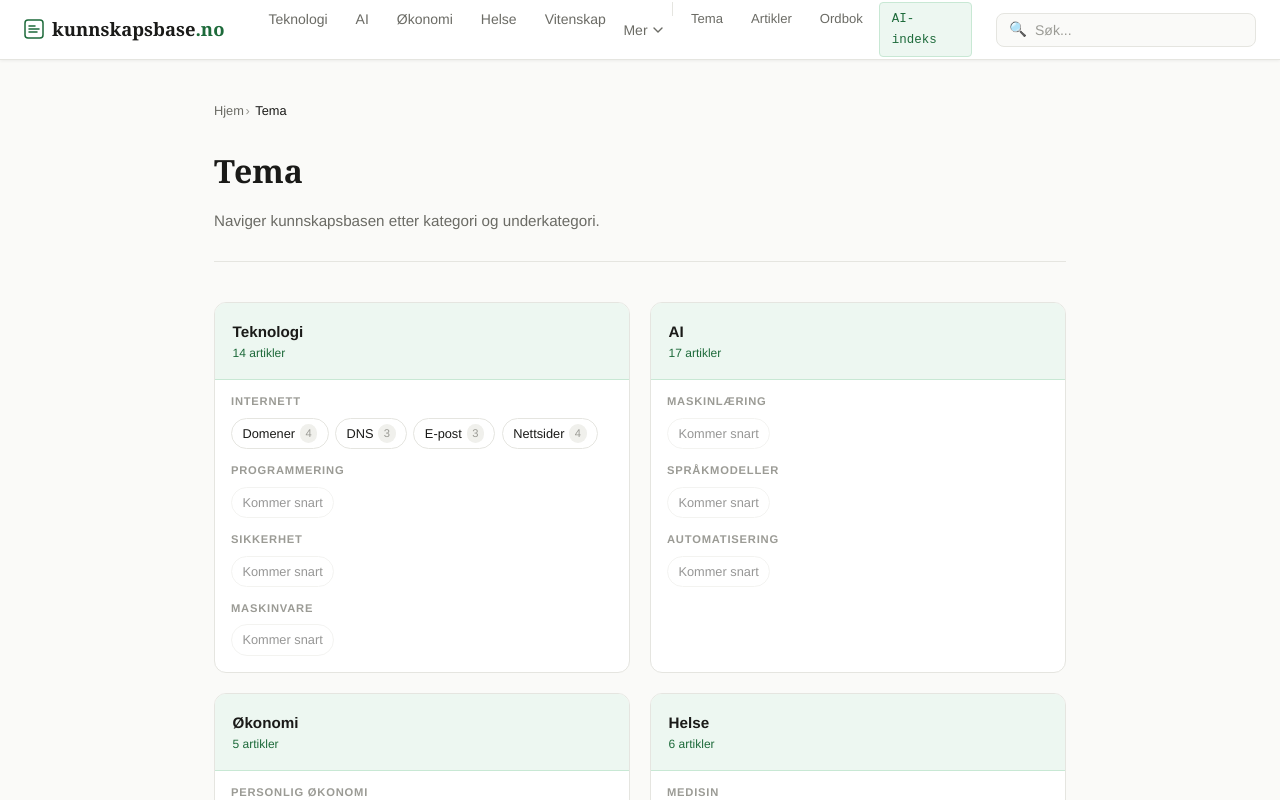
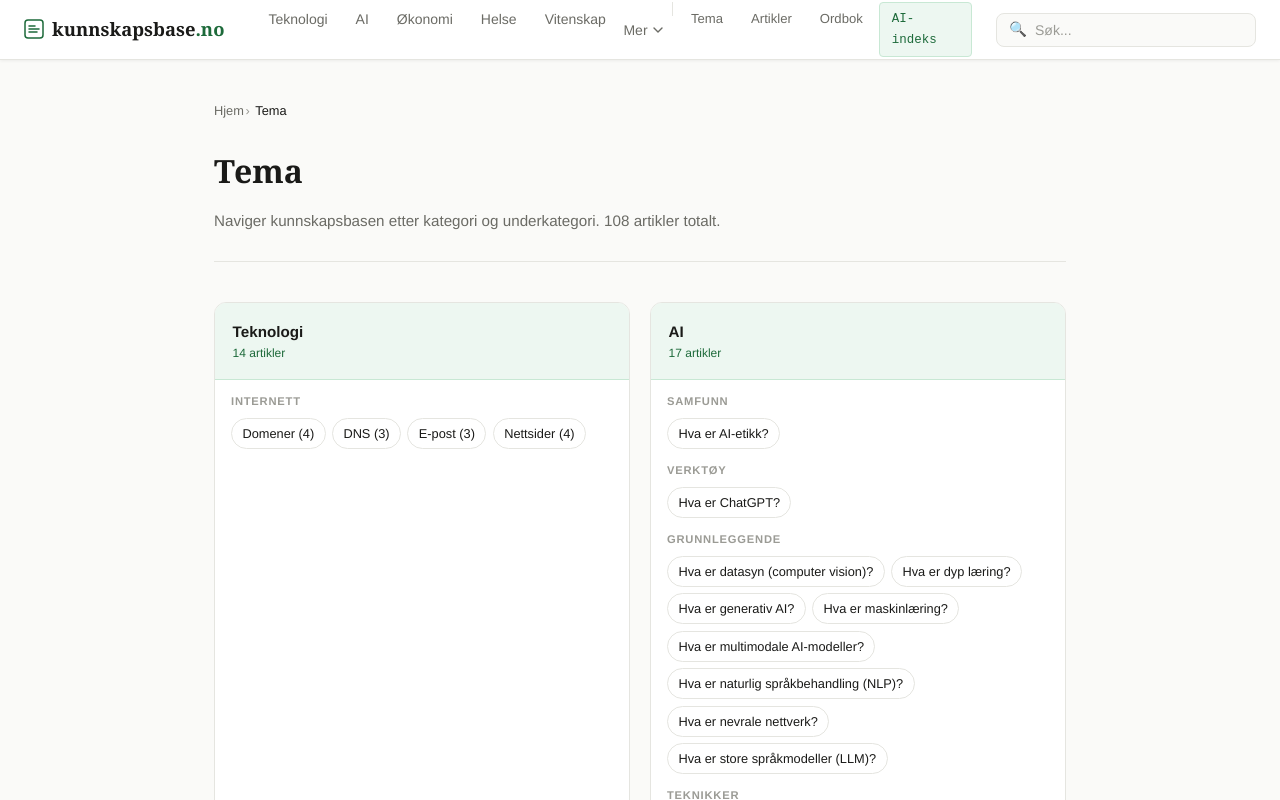
Before and after one commit to MohanM86/Kunnskapsbase, a Next.js app: page /tema in a window 1280 px wide. Shown: the top 800 px of the page. Built offline with nearby package versions, Linux system fonts and the light colour scheme.

Commit message:
Update page.tsx

```diff
--- a/src/app/tema/page.tsx
+++ b/src/app/tema/page.tsx
@@ -17,47 +17,178 @@ export const metadata: Metadata = {
 export default function TemaPage() {
   const allArticles = getAllArticlesMeta();
   const categoryTree = getCategoryTree();
-  const countFor = (slug: string) => { const cat = categoryTree[slug]; if (!cat) return 0; return cat.articles.length + Object.values(cat.subcategories).reduce((s, sub) => s + sub.articles.length, 0); };
-  const legacyCount = LEGACY_IT_SLUGS.reduce((s, sl) => s + countFor(sl), 0);
+
+  // Build a complete structure: for each category, gather all subcategories and topics from actual content
+  const categoryData: {
+    slug: string;
+    label: string;
+    description: string;
+    totalCount: number;
+    subcategories: { label: string; articles: { title: string; href: string }[] }[];
+  }[] = [];
+
+  // First handle CATEGORIES from config
+  const handledSlugs = new Set<string>();
+
+  for (const cat of CATEGORIES) {
+    handledSlugs.add(cat.slug);
+    const tree = categoryTree[cat.slug];
+
+    // Count articles including legacy slugs for teknologi
+    let totalCount = 0;
+    if (tree) {
+      totalCount += tree.articles.length;
+      for (const sub of Object.values(tree.subcategories)) {
+        totalCount += sub.articles.length;
+      }
+    }
+    if (cat.slug === 'teknologi') {
+      for (const ls of LEGACY_IT_SLUGS) {
+        const legacyTree = categoryTree[ls];
+        if (legacyTree) {
+          totalCount += legacyTree.articles.length;
+          for (const sub of Object.values(legacyTree.subcategories)) {
+            totalCount += sub.articles.length;
+          }
+        }
+      }
+    }
+
+    // Build subcategories from actual content
+    const subs: { label: string; articles: { title: string; href: string }[] }[] = [];
+
+    // For teknologi, add legacy categories as a subcategory group
+    if (cat.slug === 'teknologi') {
+      const legacyArticles: { title: string; href: string }[] = [];
+      for (const ls of LEGACY_IT_SLUGS) {
+        const legacyTree = categoryTree[ls];
+        if (legacyTree) {
+          const legacyCount = legacyTree.articles.length + Object.values(legacyTree.subcategories).reduce((s, sub) => s + sub.articles.length, 0);
+          if (legacyCount > 0) {
+            legacyArticles.push({ title: `${LEGACY_LABELS[ls]} (${legacyCount})`, href: `/${ls}` });
+          }
+        }
+      }
+      if (legacyArticles.length > 0) {
+        subs.push({ label: 'Internett', articles: legacyArticles });
+      }
+    }
+
+    // Add subcategories from actual content in categoryTree
+    if (tree) {
+      for (const [subSlug, sub] of Object.entries(tree.subcategories)) {
+        if (sub.articles.length > 0) {
+          subs.push({
+            label: sub.label,
+            articles: sub.articles.map((a) => ({ title: a.title, href: `/${a.slugPath.join('/')}` })),
+          });
+        }
+      }
+      // Articles without subcategory
+      if (tree.articles.length > 0) {
+        subs.push({
+          label: 'Generelt',
+          articles: tree.articles.map((a) => ({ title: a.title, href: `/${a.slugPath.join('/')}` })),
+        });
+      }
+    }
+
+    categoryData.push({
+      slug: cat.slug,
+      label: cat.label,
+      description: cat.description,
+      totalCount,
+      subcategories: subs,
+    });
+  }
+
+  // Then handle any dynamic categories from content that aren't in CATEGORIES config
+  for (const [catSlug, cat] of Object.entries(categoryTree)) {
+    if (handledSlugs.has(catSlug)) continue;
+    if (LEGACY_IT_SLUGS.includes(catSlug)) continue; // handled under teknologi
+    handledSlugs.add(catSlug);
+
+    let totalCount = cat.articles.length;
+    for (const sub of Object.values(cat.subcategories)) {
+      totalCount += sub.articles.length;
+    }
+
+    const subs: { label: string; articles: { title: string; href: string }[] }[] = [];
+    for (const [subSlug, sub] of Object.entries(cat.subcategories)) {
+      if (sub.articles.length > 0) {
+        subs.push({
+          label: sub.label,
+          articles: sub.articles.map((a) => ({ title: a.title, href: `/${a.slugPath.join('/')}` })),
+        });
+      }
+    }
+    if (cat.articles.length > 0) {
+      subs.push({
+        label: 'Generelt',
+        articles: cat.articles.map((a) => ({ title: a.title, href: `/${a.slugPath.join('/')}` })),
+      });
+    }
+
+    categoryData.push({
+      slug: catSlug,
+      label: cat.label,
+      description: `Artikler om ${cat.label.toLowerCase()}.`,
+      totalCount,
+      subcategories: subs,
+    });
+  }
+
   const breadcrumbs = [{ label: 'Hjem', href: '/' }, { label: 'Tema', href: '/tema' }];
-  const schemas = [buildCollectionPageSchema(PAGE_URL, 'Tema – Kunnskapsbase.no', 'Alle kategorier og temaer', allArticles.length), buildBreadcrumbSchema(breadcrumbs)];
+  const schemas = [
+    buildCollectionPageSchema(PAGE_URL, 'Tema – Kunnskapsbase.no', 'Alle kategorier og temaer', allArticles.length),
+    buildBreadcrumbSchema(breadcrumbs),
+  ];
 
   return (
-    <><JsonLd schema={schemas} />
+    <>
+      <JsonLd schema={schemas} />
       <div className="static-page">
         <div className="static-page-header">
-          <nav className="breadcrumbs" aria-label="Brødsmulesti"><ol><li><Link href="/">Hjem</Link><span className="breadcrumb-sep" aria-hidden="true">›</span></li><li><span aria-current="page">Tema</span></li></ol></nav>
-          <h1>Tema</h1><p>Naviger kunnskapsbasen etter kategori og underkategori.</p>
+          <nav className="breadcrumbs" aria-label="Brødsmulesti">
+            <ol>
+              <li><Link href="/">Hjem</Link><span className="breadcrumb-sep" aria-hidden="true">›</span></li>
+              <li><span aria-current="page">Tema</span></li>
+            </ol>
+          </nav>
+          <h1>Tema</h1>
+          <p>Naviger kunnskapsbasen etter kategori og underkategori. {allArticles.length} artikler totalt.</p>
         </div>
         <div className="tema-grid">
-          {CATEGORIES.map((cat) => {
-            const tree = categoryTree[cat.slug];
-            const ownCount = countFor(cat.slug);
-            const totalCount = cat.slug === 'teknologi' ? ownCount + legacyCount : ownCount;
-            return (
+          {categoryData.map((cat) => (
             <section key={cat.slug} className="tema-category">
               <Link href={`/${cat.slug}`} className="tema-cat-header">
-                  <div><div className="tema-cat-name">{cat.label}</div><div className="tema-cat-count">{totalCount > 0 ? `${totalCount} artikler` : 'Kommer snart'}</div></div>
+                <div>
+                  <div className="tema-cat-name">{cat.label}</div>
+                  <div className="tema-cat-count">
+                    {cat.totalCount > 0 ? `${cat.totalCount} artikler` : 'Kommer snart'}
+                  </div>
+                </div>
               </Link>
               <div className="tema-subs">
-                  {cat.subcategories.map((sub) => {
-                    const subArticles = tree?.subcategories[sub.slug]?.articles || [];
-                    const legacySubItems = cat.slug === 'teknologi' && sub.slug === 'internett' ? LEGACY_IT_SLUGS.map((ls) => ({ label: LEGACY_LABELS[ls], href: `/${ls}`, count: countFor(ls) })) : [];
-                    return (
-                      <div key={sub.slug} className="tema-sub">
+                {cat.subcategories.length > 0 ? (
+                  cat.subcategories.map((sub) => (
+                    <div key={sub.label} className="tema-sub">
                       <div className="tema-sub-label">{sub.label}</div>
                       <div className="tema-topics">
-                          {legacySubItems.map(({ label, href, count }) => (<Link key={href} href={href} className="tema-topic-chip">{label}{count > 0 && <span className="tema-topic-count">{count}</span>}</Link>))}
-                          {subArticles.map((a) => (<Link key={a.slug} href={`/${a.slugPath.join('/')}`} className="tema-topic-chip">{a.title}</Link>))}
-                          {legacySubItems.length === 0 && subArticles.length === 0 && (<span className="tema-topic-chip tema-topic-empty">Kommer snart</span>)}
+                        {sub.articles.map((a) => (
+                          <Link key={a.href} href={a.href} className="tema-topic-chip">
+                            {a.title}
+                          </Link>
+                        ))}
                       </div>
                     </div>
-                    );
-                  })}
+                  ))
+                ) : (
+                  <span className="tema-topic-chip tema-topic-empty">Kommer snart</span>
+                )}
               </div>
             </section>
-            );
-          })}
+          ))}
         </div>
       </div>
     </>
```
Lines whose indentation alone changed are shown as unchanged.
